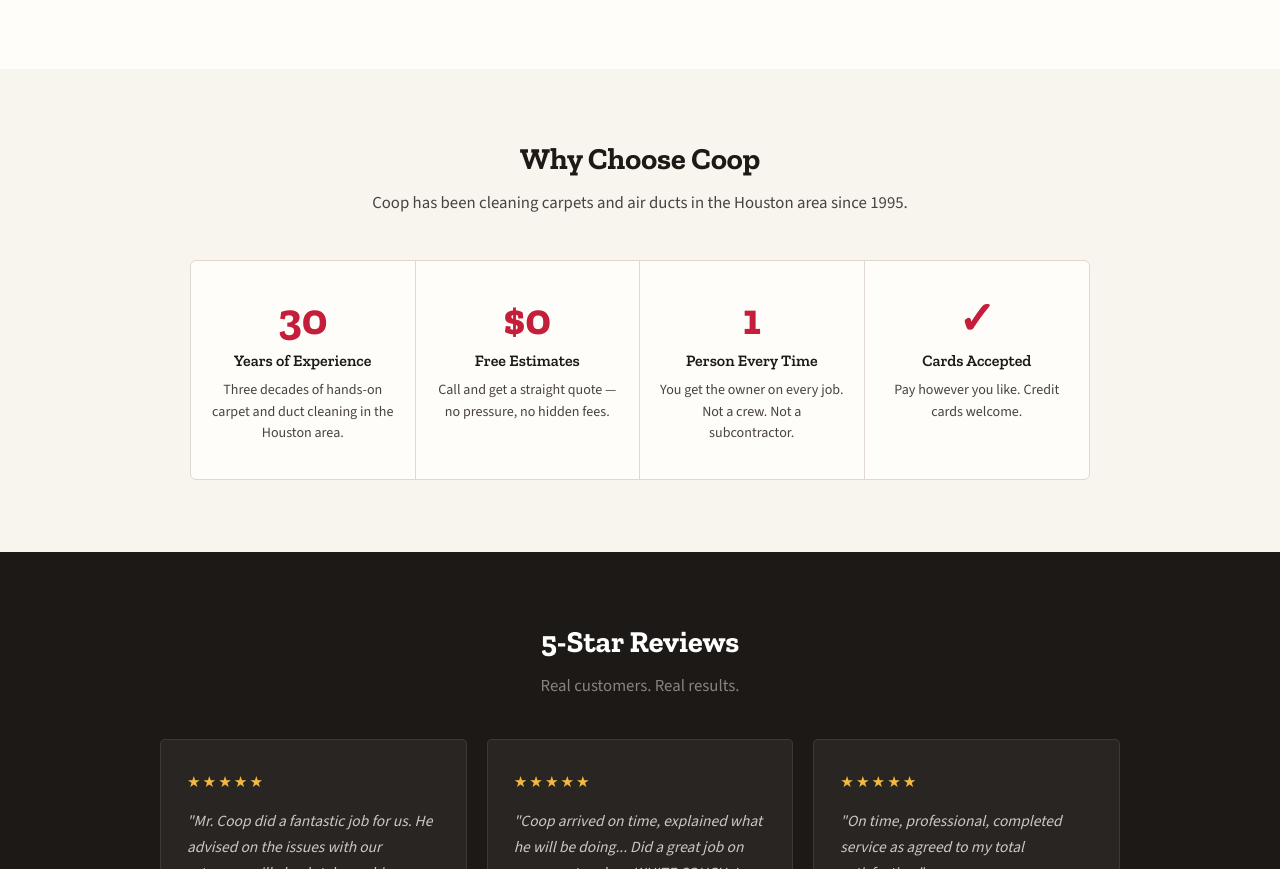
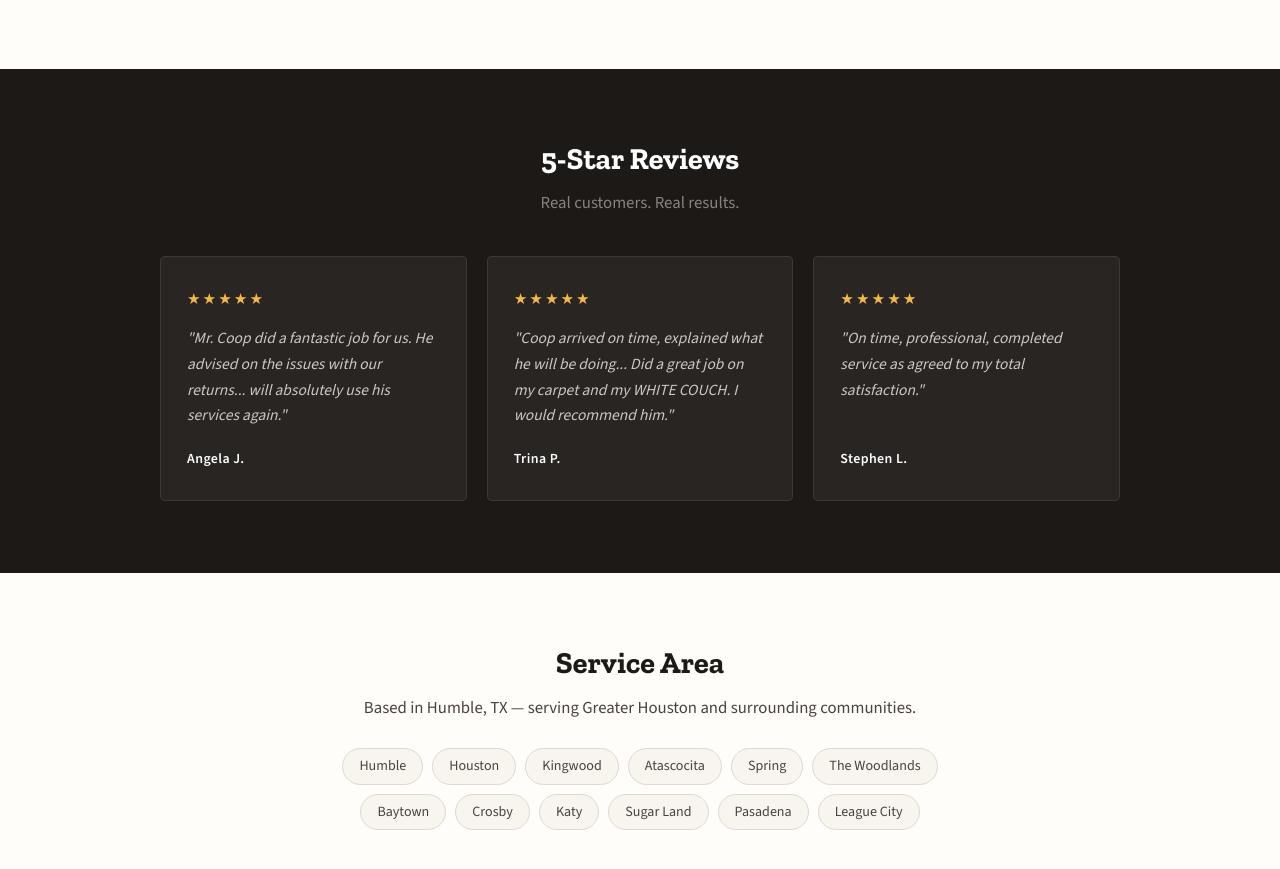
Before and after one commit to emmanuelAM01/quesoVentures-lead-mocks, a website: page services/coops/index.html in a window 1280 px wide. Shown: the part 1640-2509 px from the top of the page. Drawn offline with nearby package versions, Linux system fonts and the light colour scheme.

Commit message:
update: coops

```diff
--- a/services/coops/index.html
+++ b/services/coops/index.html
@@ -537,35 +537,6 @@
     </div>
   </section>
 
-  <!-- WHY COOP -->
-  <section id="why">
-    <h2 class="reveal">Why Choose Coop</h2>
-    <p class="section-intro reveal">
-      Coop has been cleaning carpets and air ducts in the Houston area since 1995.
-    </p>
-    <div class="why-row reveal">
-      <div class="why-item">
-        <span class="why-num">30</span>
-        <h3>Years of Experience</h3>
-        <p>Three decades of hands-on carpet and duct cleaning in the Houston area.</p>
-      </div>
-      <div class="why-item">
-        <span class="why-num">$0</span>
-        <h3>Free Estimates</h3>
-        <p>Call and get a straight quote — no pressure, no hidden fees.</p>
-      </div>
-      <div class="why-item">
-        <span class="why-num">1</span>
-        <h3>Person Every Time</h3>
-        <p>You get the owner on every job. Not a crew. Not a subcontractor.</p>
-      </div>
-      <div class="why-item">
-        <span class="why-num">✓</span>
-        <h3>Cards Accepted</h3>
-        <p>Pay however you like. Credit cards welcome.</p>
-      </div>
-    </div>
-  </section>
 
   <!-- REVIEWS -->
   <section id="reviews">
```
